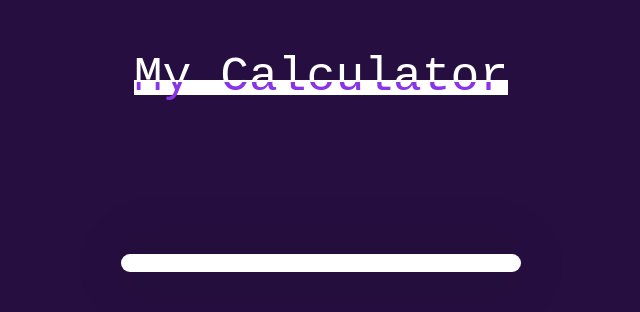
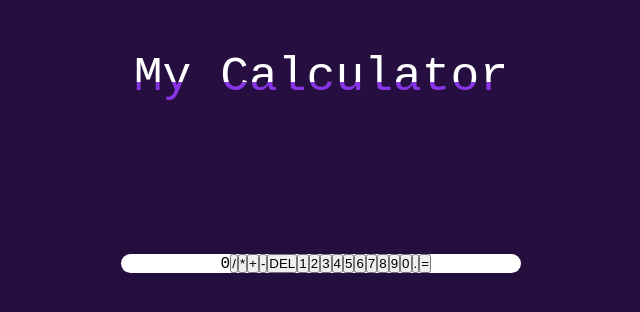
Before and after one commit to galAntonis/CalculatorReact, a React (Create React App) app: page / in a window 1280 px wide. Shown: the top 312 px of the page, without its empty margins (319-959 px from the left). Built offline with nearby package versions, Linux system fonts and the light colour scheme.

Commit message:
Added operator and digit functions

```diff
--- a/src/App.js
+++ b/src/App.js
@@ -1,16 +1,82 @@
 import { useState } from "react";
 
 function App() {
+	const [calc,setCalc] = useState("");
+	const [result,setResult] = useState("");
+
+	const ops = ['/','*','+','-','.'];
+
+	const updateCalc = value =>{
+		if((ops.includes(value) && calc === '') || (ops.includes(value) && ops.includes(calc.slice(-1))))
+		{
+			return;
+		}
+
+		setCalc(calc + value);
+
+		if(!ops.includes(value)){
+			setResult(eval(calc+value).toString());
+		}
+	}
+
+
+	const createDigits = () => {
+		const digits = [];
+		for (let i=1; i<10; i++){
+			digits.push(
+				<button
+					onClick={()=> updateCalc(i.toString())}
+					key={i}>
+					{i}
+				</button>
+			)
+		}
+
+		return digits;
+	}
+
+	const calculate = () => {
+		setCalc(eval(calc).toString())
+	}
+
+	const deleteLast = () =>{
+		if (calc === ''){
+			return;
+		}
+
+		const value = calc.slice(0,-1);
+
+		setCalc(value);
+	}
+
 	return (
 		<div className="App">
 				<div className="headerTitle">
-					<span><p>My Calculator</p></span>
+					<div className="title">
+						<p>My Calculator</p>
+					</div>
 				</div>
 				<div className="calculator">
 					<div className="display">
-						{0 ? <span>0</span> : ''}&nbsp;
+						{result ? <span>({result})</span> : ''}&nbsp;
+						{calc || "0"}
+					</div>
+					<div className="operators">
+						<button onClick={()=> updateCalc('/')}>/</button>
+						<button onClick={()=> updateCalc('*')}>*</button>
+						<button onClick={()=> updateCalc('+')}>+</button>
+						<button onClick={()=> updateCalc('-')}>-</button>
 
+						<button onClick={deleteLast}>DEL</button>
 					</div>
+
+					<div className="digits">
+					{ createDigits() }
+					<button onClick={()=> updateCalc('0')}>0</button>
+					<button onClick={()=> updateCalc('.')}>.</button>
+
+					<button onClick={calculate}>=</button>
+				</div>
 
 				</div>
 		</div>
```
